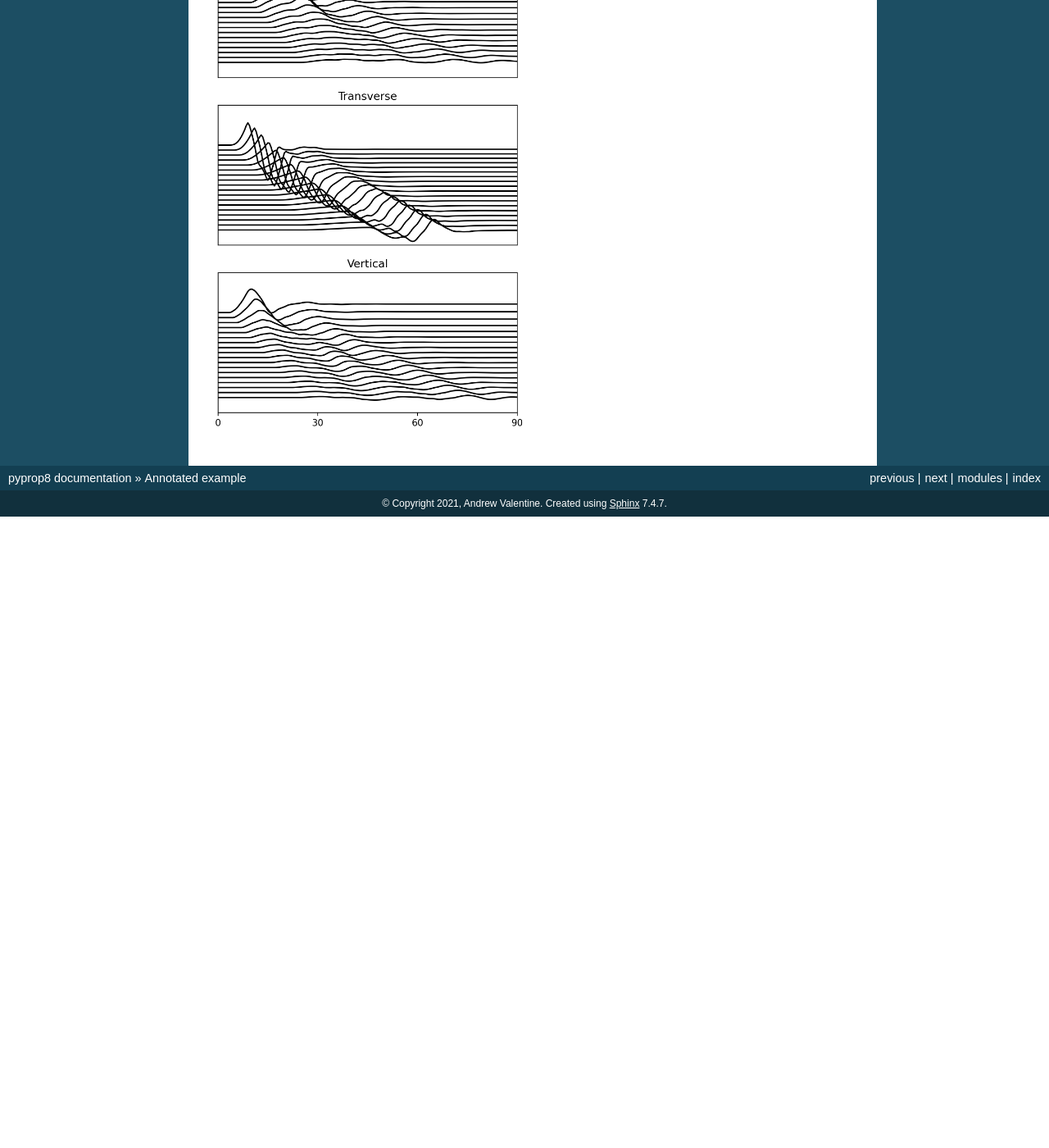
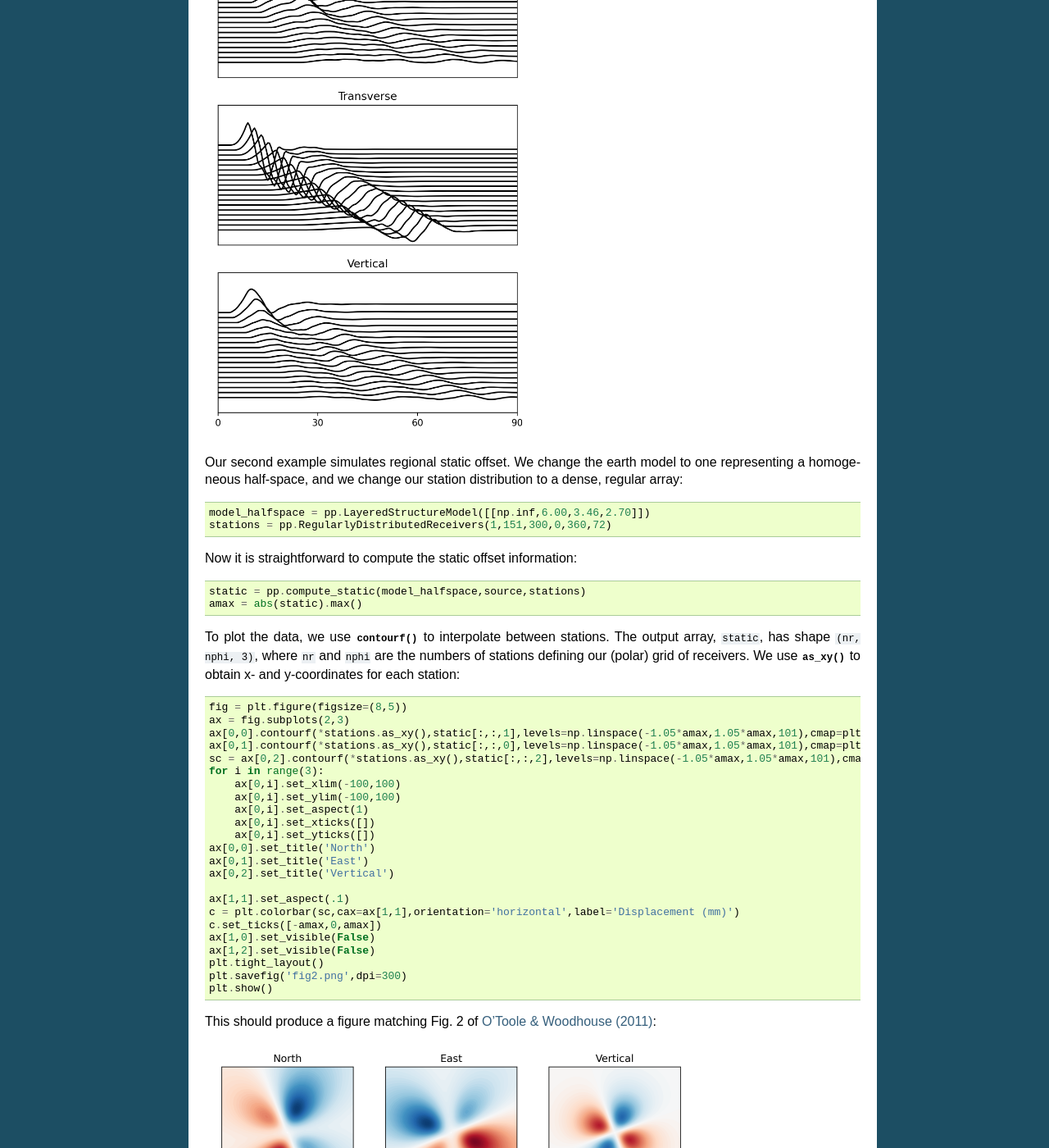
Before and after one commit to valentineap/pyprop8, a Sphinx documentation site: the page built from docs/example.rst, in a window 1280 px wide and 1400 px high, scrolled down 1773 px. Shown: the whole window at 82% size. Built offline with Sphinx 7.4.7, drawn with Linux system fonts in a browser that asks for light colours; before the commit the page ends 2403 px from its top, so only the background shows below that; some of the changed text lies outside the part shown.

Commit message:
Updated docs

```diff
--- a/docs/example.py
+++ b/docs/example.py
@@ -52,3 +52,34 @@ ax[2].set_xticks([0,30,60,90])
 plt.tight_layout()
 plt.savefig('fig1.png',dpi=300)
 plt.show()
+
+
+
+model_halfspace = pp.LayeredStructureModel([[np.inf,6.00,3.46,2.70]])
+stations = pp.RegularlyDistributedReceivers(1,151,300,0,360,72)
+static = pp.compute_static(model_halfspace,source,stations)
+amax = abs(static).max()
+
+fig = plt.figure(figsize=(8,5))
+ax = fig.subplots(2,3)
+ax[0,0].contourf(*stations.as_xy(),static[:,:,1],levels=np.linspace(-1.05*amax,1.05*amax,101),cmap=plt.cm.RdBu)
+ax[0,1].contourf(*stations.as_xy(),static[:,:,0],levels=np.linspace(-1.05*amax,1.05*amax,101),cmap=plt.cm.RdBu)
+sc = ax[0,2].contourf(*stations.as_xy(),static[:,:,2],levels=np.linspace(-1.05*amax,1.05*amax,101),cmap=plt.cm.RdBu)
+for i in range(3):
+    ax[0,i].set_xlim(-100,100)
+    ax[0,i].set_ylim(-100,100)
+    ax[0,i].set_aspect(1)
+    ax[0,i].set_xticks([])
+    ax[0,i].set_yticks([])
+ax[0,0].set_title('North')
+ax[0,1].set_title('East')
+ax[0,2].set_title('Vertical')
+
+ax[1,1].set_aspect(.1)
+c = plt.colorbar(sc,cax=ax[1,1],orientation='horizontal',label='Displacement (mm)')
+c.set_ticks([-amax,0,amax])
+ax[1,0].set_visible(False)
+ax[1,2].set_visible(False)
+plt.tight_layout()
+plt.savefig('fig2.png',dpi=300)
+plt.show()
--- a/docs/example.rst
+++ b/docs/example.rst
@@ -36,7 +36,7 @@ Next, we define the properties of the seismic source. We choose to use :py:func:
    Mxyz = rtf2xyz(make_moment_tensor(strike, dip, rake, scalar_moment,0,0))
    F =np.zeros([3,1])
 
-For this example, we assume the event occurred at the origin of the coordinate system, at a depth of 34km below the 'top' of the model (which, given the 3km water layer, corresponds to a depth of 31km below the sea floor. We can then create an instance of :py:class:`~pyprop8.PointSource`::
+For this example, we assume the event occurred at the origin of the coordinate system, at a depth of 34km below the 'top' of the model (which, given the 3km water layer, corresponds to a depth of 31km below the sea floor). We can then create an instance of :py:class:`~pyprop8.PointSource`::
 
    event_x = 0
    event_y = 0
@@ -84,3 +84,46 @@ Woodhouse (2011) <https://academic.oup.com/gji/article/187/3/1516/616302>`_:
 .. image:: fig1.png
    :width: 400
    :alt: Seismograms produced by pyprop8
+
+Our second example simulates regional static offset. We change the earth model to one representing a homogeneous half-space, and we change our station distribution to a dense, regular array::
+
+   model_halfspace = pp.LayeredStructureModel([[np.inf,6.00,3.46,2.70]])
+   stations = pp.RegularlyDistributedReceivers(1,151,300,0,360,72)
+
+Now it is straightforward to compute the static offset information::
+
+   static = pp.compute_static(model_halfspace,source,stations)
+   amax = abs(static).max()
+
+To plot the data, we use :py:func:`~matplotlib.pyplot.contourf` to interpolate between stations. The output array, ``static``, has shape ``(nr, nphi, 3)``, where ``nr`` and ``nphi`` are the numbers of stations defining our (polar) grid of receivers. We use :py:meth:`~pyprop8.RegularlyDistributedReceivers.as_xy` to obtain x- and y-coordinates for each station::
+
+   fig = plt.figure(figsize=(8,5))
+   ax = fig.subplots(2,3)
+   ax[0,0].contourf(*stations.as_xy(),static[:,:,1],levels=np.linspace(-1.05*amax,1.05*amax,101),cmap=plt.cm.RdBu)
+   ax[0,1].contourf(*stations.as_xy(),static[:,:,0],levels=np.linspace(-1.05*amax,1.05*amax,101),cmap=plt.cm.RdBu)
+   sc = ax[0,2].contourf(*stations.as_xy(),static[:,:,2],levels=np.linspace(-1.05*amax,1.05*amax,101),cmap=plt.cm.RdBu)
+   for i in range(3):
+       ax[0,i].set_xlim(-100,100)
+       ax[0,i].set_ylim(-100,100)
+       ax[0,i].set_aspect(1)
+       ax[0,i].set_xticks([])
+       ax[0,i].set_yticks([])
+   ax[0,0].set_title('North')
+   ax[0,1].set_title('East')
+   ax[0,2].set_title('Vertical')
+
+   ax[1,1].set_aspect(.1)
+   c = plt.colorbar(sc,cax=ax[1,1],orientation='horizontal',label='Displacement (mm)')
+   c.set_ticks([-amax,0,amax])
+   ax[1,0].set_visible(False)
+   ax[1,2].set_visible(False)
+   plt.tight_layout()
+   plt.savefig('fig2.png',dpi=300)
+   plt.show()
+
+This should produce a figure matching Fig. 2 of `O'Toole &
+Woodhouse (2011) <https://academic.oup.com/gji/article/187/3/1516/616302>`_:
+
+.. image:: fig2.png
+   :width: 600
+   :alt: Static displacements produced by pyprop8
```
Also changed, not shown: other parts of docs/example.rst (+1 -1 lines), docs/fig2.png (added).
